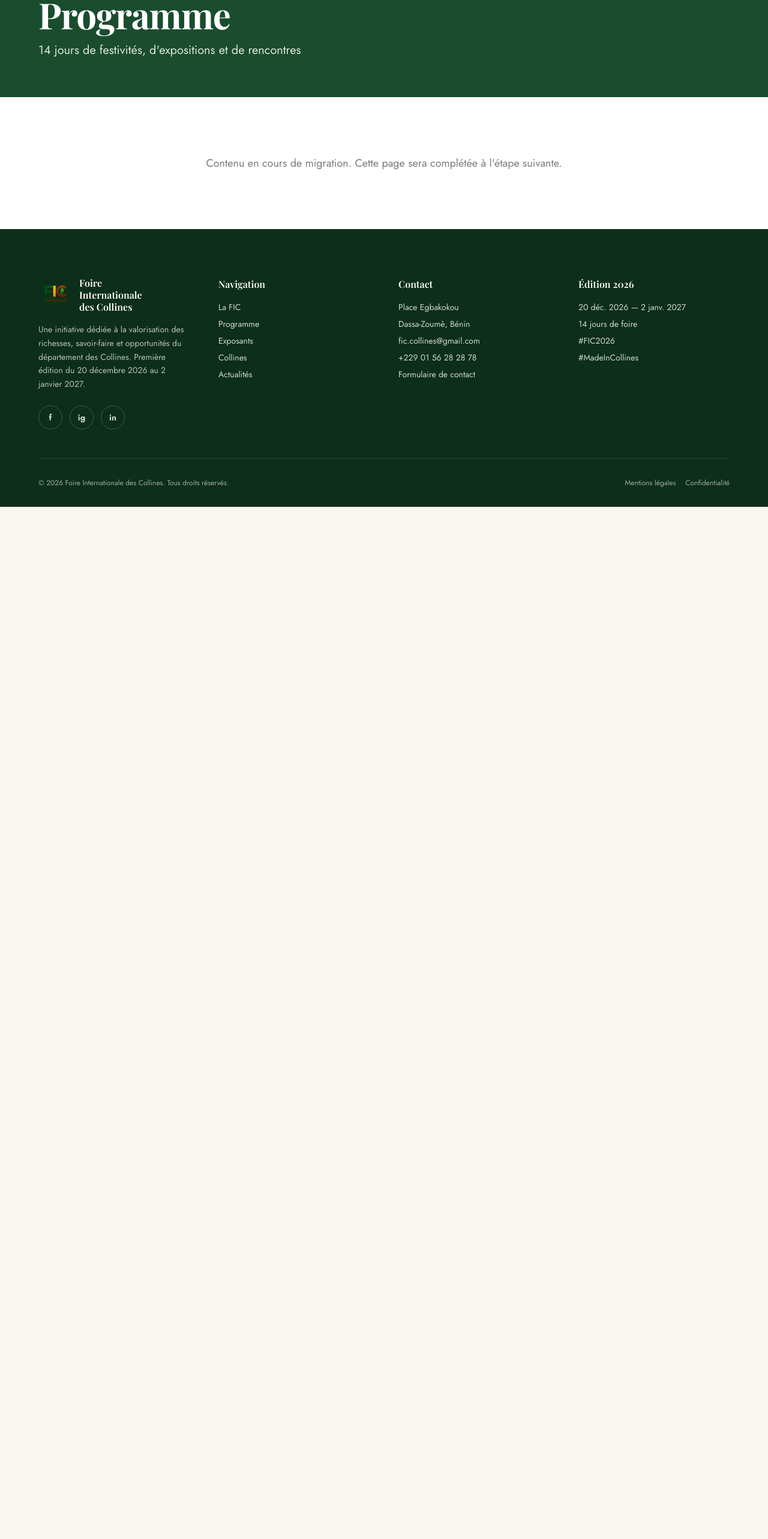
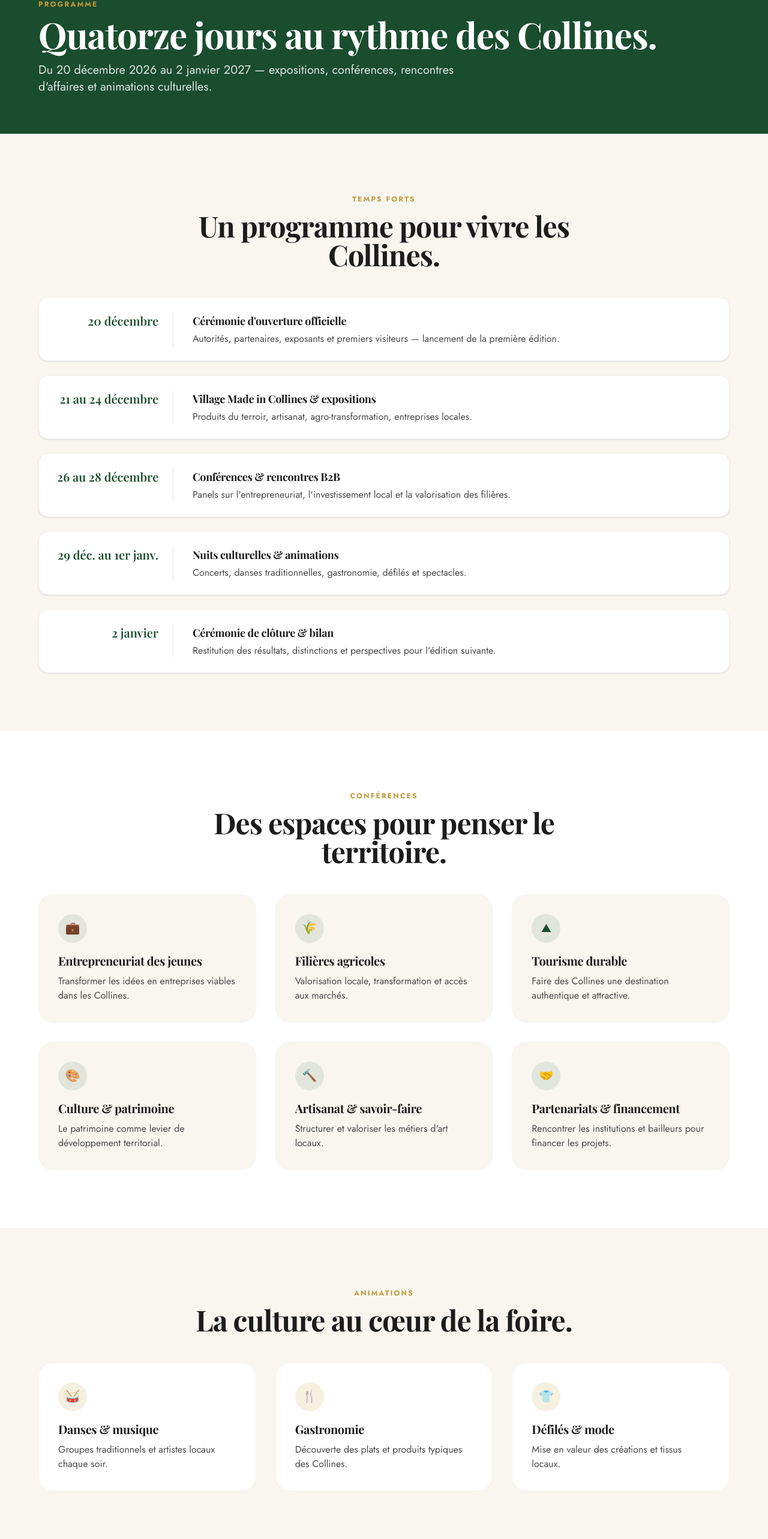
Before and after one commit to kotchoffas-commits/fic-site, a Next.js app in the folder next/: page /programme in a window 1280 px wide. Shown: the part 203-2769 px from the top of the page at 60% size. Before the commit the page ends 1048 px from the top, so only its background shows below. Built offline with nearby package versions, Linux system fonts and the light colour scheme.

Commit message:
feat(next): page /programme complète — temps forts, conférences, animations, CTA

```diff
--- a/next/app/programme/page.tsx
+++ b/next/app/programme/page.tsx
@@ -1,19 +1,90 @@
 import PageHero from "@/components/sections/PageHero";
+import ProgrammeList from "@/components/sections/ProgrammeList";
+import Link from "next/link";
+
+const CONFERENCES = [
+  { t: "Entrepreneuriat des jeunes", d: "Transformer les idées en entreprises viables dans les Collines.", icon: "💼" },
+  { t: "Filières agricoles", d: "Valorisation locale, transformation et accès aux marchés.", icon: "🌾" },
+  { t: "Tourisme durable", d: "Faire des Collines une destination authentique et attractive.", icon: "⛰" },
+  { t: "Culture & patrimoine", d: "Le patrimoine comme levier de développement territorial.", icon: "🎨" },
+  { t: "Artisanat & savoir-faire", d: "Structurer et valoriser les métiers d'art locaux.", icon: "🔨" },
+  { t: "Partenariats & financement", d: "Rencontrer les institutions et bailleurs pour financer les projets.", icon: "🤝" },
+];
+
+const ANIMATIONS = [
+  { t: "Danses & musique", d: "Groupes traditionnels et artistes locaux chaque soir.", icon: "🥁" },
+  { t: "Gastronomie", d: "Découverte des plats et produits typiques des Collines.", icon: "🍴" },
+  { t: "Défilés & mode", d: "Mise en valeur des créations et tissus locaux.", icon: "👕" },
+];
 
 export const metadata = {
   title: "Programme — FIC 2026",
-  description: "14 jours de festivités, d'expositions et de rencontres",
+  description: "Programme des 14 jours de la Foire Internationale des Collines.",
 };
 
 export default function Page() {
   return (
     <>
-      <PageHero title="Programme" subtitle="14 jours de festivités, d'expositions et de rencontres" breadcrumb="Programme" />
+      <PageHero
+        kicker="Programme"
+        title="Quatorze jours au rythme des Collines."
+        subtitle="Du 20 décembre 2026 au 2 janvier 2027 — expositions, conférences, rencontres d'affaires et animations culturelles."
+        breadcrumb="Programme"
+      />
+
+      <section className="py-16 md:py-24 bg-cream">
+        <div className="max-w-[1200px] mx-auto px-6">
+          <div className="text-center max-w-3xl mx-auto mb-12">
+            <span className="inline-block text-xs font-semibold tracking-[0.18em] uppercase text-gold mb-3">Temps forts</span>
+            <h2 className="font-serif text-3xl md:text-5xl font-bold">Un programme pour vivre les Collines.</h2>
+          </div>
+          <ProgrammeList />
+        </div>
+      </section>
+
       <section className="py-16 md:py-24 bg-white">
+        <div className="max-w-[1200px] mx-auto px-6">
+          <div className="text-center max-w-3xl mx-auto mb-12">
+            <span className="inline-block text-xs font-semibold tracking-[0.18em] uppercase text-gold mb-3">Conférences</span>
+            <h2 className="font-serif text-3xl md:text-5xl font-bold">Des espaces pour penser le territoire.</h2>
+          </div>
+          <div className="grid grid-cols-1 md:grid-cols-2 lg:grid-cols-3 gap-8">
+            {CONFERENCES.map((c) => (
+              <div key={c.t} className="bg-cream rounded-3xl p-8 border border-gray-100 hover:shadow-2xl hover:-translate-y-2 transition-all duration-500">
+                <div className="w-12 h-12 rounded-full bg-green/10 text-green flex items-center justify-center mb-4 text-xl">{c.icon}</div>
+                <h3 className="font-serif text-xl font-bold mb-2">{c.t}</h3>
+                <p className="text-gray-700">{c.d}</p>
+              </div>
+            ))}
+          </div>
+        </div>
+      </section>
+
+      <section className="py-16 md:py-24 bg-cream">
+        <div className="max-w-[1200px] mx-auto px-6">
+          <div className="text-center max-w-3xl mx-auto mb-12">
+            <span className="inline-block text-xs font-semibold tracking-[0.18em] uppercase text-gold mb-3">Animations</span>
+            <h2 className="font-serif text-3xl md:text-5xl font-bold">La culture au cœur de la foire.</h2>
+          </div>
+          <div className="grid grid-cols-1 md:grid-cols-3 gap-8">
+            {ANIMATIONS.map((c) => (
+              <div key={c.t} className="bg-white rounded-3xl p-8 border border-gray-100 hover:shadow-2xl hover:-translate-y-2 transition-all duration-500">
+                <div className="w-12 h-12 rounded-full bg-gold/15 text-gold flex items-center justify-center mb-4 text-xl">{c.icon}</div>
+                <h3 className="font-serif text-xl font-bold mb-2">{c.t}</h3>
+                <p className="text-gray-700">{c.d}</p>
+              </div>
+            ))}
+          </div>
+        </div>
+      </section>
+
+      <section className="py-16 md:py-24 bg-green text-white">
         <div className="max-w-[1200px] mx-auto px-6 text-center">
-          <p className="text-gray-500 text-lg">
-            Contenu en cours de migration. Cette page sera complétée à l'étape suivante.
-          </p>
+          <h2 className="font-serif text-3xl md:text-5xl font-bold mb-4">Ne manquez pas la première édition.</h2>
+          <p className="text-lg text-white/85 mb-10 max-w-2xl mx-auto">Réservez dès maintenant votre place ou votre stand.</p>
+          <Link href="/exposants" className="inline-block bg-gold text-green-dark px-6 py-3 rounded-lg font-medium hover:bg-gold-dark transition">
+            Devenir exposant
+          </Link>
         </div>
       </section>
     </>
--- /dev/null
+++ b/next/components/sections/ProgrammeList.tsx
@@ -0,0 +1,25 @@
+const ITEMS = [
+  { day: "20 décembre", title: "Cérémonie d'ouverture officielle", desc: "Autorités, partenaires, exposants et premiers visiteurs — lancement de la première édition." },
+  { day: "21 au 24 décembre", title: "Village Made in Collines & expositions", desc: "Produits du terroir, artisanat, agro-transformation, entreprises locales." },
+  { day: "26 au 28 décembre", title: "Conférences & rencontres B2B", desc: "Panels sur l'entrepreneuriat, l'investissement local et la valorisation des filières." },
+  { day: "29 déc. au 1er janv.", title: "Nuits culturelles & animations", desc: "Concerts, danses traditionnelles, gastronomie, défilés et spectacles." },
+  { day: "2 janvier", title: "Cérémonie de clôture & bilan", desc: "Restitution des résultats, distinctions et perspectives pour l'édition suivante." },
+];
+
+export default function ProgrammeList() {
+  return (
+    <div className="space-y-6">
+      {ITEMS.map((it) => (
+        <div key={it.day} className="grid grid-cols-1 md:grid-cols-[200px_1fr] gap-4 md:gap-8 bg-white rounded-2xl p-6 border border-gray-100 shadow-sm hover:shadow-md transition">
+          <div className="font-serif font-semibold text-green text-lg md:text-xl md:text-right md:pr-6 md:border-r md:border-gray-200">
+            {it.day}
+          </div>
+          <div>
+            <h4 className="font-serif font-bold text-lg mb-1">{it.title}</h4>
+            <p className="text-gray-700">{it.desc}</p>
+          </div>
+        </div>
+      ))}
+    </div>
+  );
+}
```
